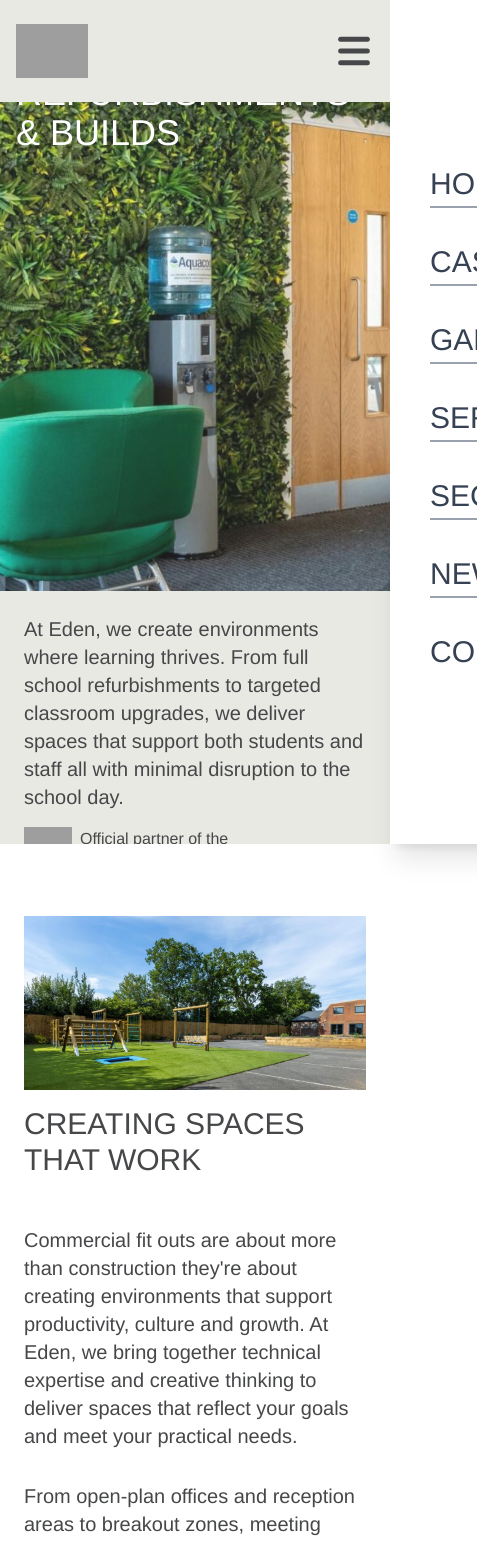
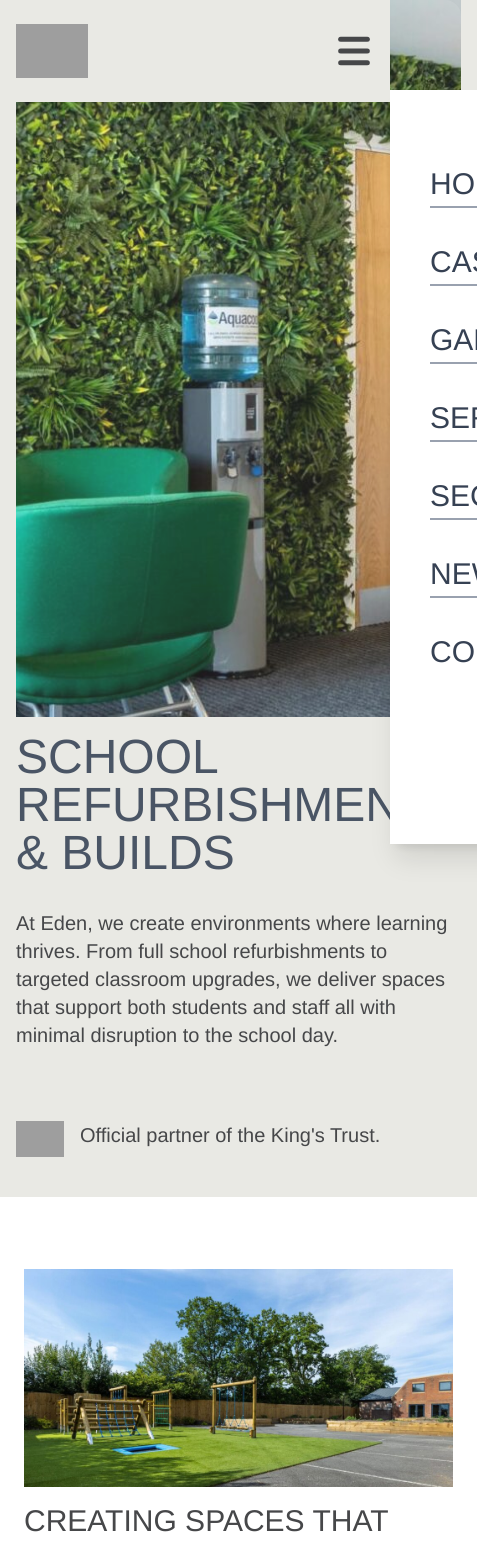
Before and after one commit to Coder-Gamma/edin-website-project, a React (Vite) app: page /education in a window 390 px wide. Shown: the top 1542 px of the page, 477 px wide, since content can reach past the window. Built offline with nearby package versions, Linux system fonts and the light colour scheme; grey boxes are pictures that could not be loaded.

Commit message:
made RetailCardContainer and Completed Retail Page

```diff
--- a/src/components/Template.tsx
+++ b/src/components/Template.tsx
@@ -2,7 +2,8 @@ import React from "react";
 import WhyEden from "./WhyEden";
 interface template {
   backgroundImg: string;
-  heading: string;
+  headingFirstLine: string;
+  headingSecondLine:string;
   leftText: string;
   articleImg: string;
   articleHeading: string;
@@ -15,32 +16,41 @@ const Template = (props: template) => {
   return (
     <div>
       {/* THIS IS THE LANDING AREA WITH BG IMAGE */}
-      <div className="bg-[rgb(233,233,228)] h-screen overflow-hidden ">
-        <div>
+      <div className="bg-[rgb(233,233,228)] min-h-screen overflow-x-hidden ">
+        {/* This div is going to be a wrapper to hindle positioning for desktop */}
+        <div className="relative">
           <section
-            className="relative h-[70vh] bg-cover bg-center bg-no-repeat max-w-[1900px]"
+            className="relative mx-4 h-[85vh] md:h-[70vh] bg-cover bg-center bg-no-repeat max-w-[1900px]"
             style={{ backgroundImage: `url(${props.backgroundImg})` }}
           >
             <div className="absolute inset-0 bg-white/10 rounded-2xl"></div>
-            <h1 className="md:absolute uppercase text-4xl md:text-8xl font-normal border-t border-gray-300 md:mt-25  text-white md:top-30 px-4 py-8">
-              {props.heading}
-            </h1>
           </section>
+          <h1
+            className=" uppercase  font-[52] text-gray-600   text-5xl  px-4 py-4 mb-4
+         md:text-8xl md:font-[75] md:absolute  md:mt-25   md:top-30  md:text-white md:mx-4 "
+          >
+           {props.headingFirstLine} <br className="hidden md:block" />{props.headingSecondLine}
+          </h1>
         </div>
-        <div className="flex flex-col px-6 md:flex-row justify-between bg-[rgb(233,233,228)] pb-8 md:pb-10 pt-6 md:pt-2 gap-4 md:gap-0 min-h-[30vh] md:min-h-0 ">
-          <div className="max-w-xl">
-            <p className="text-xl md:py-2 font-light">{props.leftText}</p>
+        <div
+          className="flex flex-col px-4 justify-between bg-[rgb(233,233,228)]  gap-4
+        md:flex-row md:gap-0 md:py-10  "
+        >
+          <div className="max-w-xl pb-4">
+            <p className="text-xl font-medium ">
+             {props.leftText}
+            </p>
           </div>
 
-          <div className="flex items-start space-x-2">
+          <div className="flex items-start py-10 md:py-0 gap-4">
             <img
               src="https://edenbuild.co.uk/wp-content/uploads/2025/08/kings-trust-logo-1.svg"
               className="w-12 md:w-[72px] "
               alt="King's Trust Logo"
             />
-            <p className="mt-0 text-base md:text-2xl ">
+            <p className="text-xl md:text-2xl ">
               Official partner of the
-              <br /> King's Trust.
+              <br className="hidden md:block" /> King's Trust.
             </p>
           </div>
         </div>
--- a/src/components/education/Education.tsx
+++ b/src/components/education/Education.tsx
@@ -12,7 +12,8 @@ const Education = () => {
             <div className="grid " key={index}>
               <Template
                 backgroundImg={elem.backgroundImg}
-                heading={elem.heading}
+                headingFirstLine= {elem.headingFirstLine}
+                headingSecondLine={elem.headingSecondLine}
                 leftText={elem.leftText}
                 articleImg={elem.articleImg}
                 articleHeading={elem.articleHeading}
--- a/src/components/education/educationData.ts
+++ b/src/components/education/educationData.ts
@@ -5,7 +5,8 @@ import Education from "../../assets/EducationPageRelatedImage.jpg";
 const educationData = [
   {
     backgroundImg: EducationPageBackgroundImg,
-    heading: "School refurbishments & Builds",
+    headingFirstLine: "School refurbishments",
+    headingSecondLine: "& Builds",
     leftText:
       "At Eden, we create environments where learning thrives. From full school refurbishments to targeted classroom upgrades, we deliver spaces that support both students and staff all with minimal disruption to the school day.",
     articleImg: EducationArtcleImg,
--- a/src/components/retail/Retail.tsx
+++ b/src/components/retail/Retail.tsx
@@ -1,8 +1,13 @@
 import React from "react";
 import articleBgImage from "../../assets/Brunello-3-1920x726.jpg";
+import retailArticleImage from "../../assets/Retail-article-image.jpg";
+import retailFashionImage from "../../assets/Brunello-1.jpg";
+import aboutImg from "../../assets/EdenOffice-9-1024x727.jpg";
+import RetailCard from "./RetailCardContainer";
 
 const Retail = () => {
   return (
+    <div>
       <div className="bg-[rgb(233,233,228)] min-h-screen overflow-x-hidden ">
         {/* This div is going to be a wrapper to hindle positioning for desktop */}
         <div className="relative">
@@ -46,6 +51,111 @@ const Retail = () => {
           </div>
         </div>
       </div>
+      <div className="mt-18">
+        <div className="grid md:grid-cols-[5fr_2fr] md:gap-25 mx-6">
+          <div>
+            <img src={retailArticleImage} alt="article image" />
+          </div>
+          <div className="flex flex-col gap-8">
+            <p className="text-xl">
+              From independent boutiques to multi-site rollouts, our team works
+              closely with retailers, designers and developers to deliver spaces
+              that are both visually impactful and commercially focused. Every
+              detail is considered, every finish is deliberate.
+            </p>
+            <h2 className="font-bold text-2xl">
+              A considered approach to retail
+            </h2>
+            <p className="text-xl">
+              The retail landscape is constantly evolving. With footfall, dwell
+              time and brand loyalty more important than ever, we approach each
+              project with fresh thinking and attention to the details that
+              drive performance.
+            </p>
+            <p className="text-xl">
+              Our role goes far beyond fit out. We're a partner who can support
+              with layout planning, compliance, logistics and end-to-end project
+              management. Whether it's a high street flagship or a space within
+              a larger mixed-use scheme, our delivery is seamless, flexible and
+              fully transparent.
+            </p>
+          </div>
+        </div>
+        <div className="mt-18 h-full ">
+          <img
+            src={retailFashionImage}
+            alt=""
+            className="h-full object-cover"
+          />
+        </div>
+      </div>
+
+      {/* YEHA BATA WHY EDEN SECTION START */}
+      <div className="mx-4 my-20 md:my-30">
+        <div>
+          <h3 className="text-4xl font-light mb-18">BUILT FOR PERFORMANCE</h3>
+        </div>
+        <div className="grid md:grid-cols-3 gap-4">
+          <div className="flex gap-6 flex-col">
+            <div>
+              <p className=" mb-6 text-lg">
+                We know how important timing, coordination and quality are in a
+                live retail environment. Our projects are managed through a
+                cloud-based platform, giving clients and teams real-time
+                visibility from day one to handover. We build trust through
+                clear communication, rigorous processes and high standards.
+              </p>
+              <p className="text-lg font-normal">
+                All works are delivered to ISO9001-accredited quality management
+                systems, giving you full confidence in the care, control and
+                craftsmanship behind your retail space.
+              </p>
+            </div>
+          </div>
+          <div>
+            <p className=" font-normal text-3xl">What We deliver:</p>
+            <ul className="px-5 list-disc text-lg">
+              <li className="my-4">Bespoke retail fit outs</li>
+              <li className="my-4">Retail refurbishments and refits</li>
+              <li className="my-4">Storefront and shopfront installation</li>
+              <li className="my-4">Design development and prototyping</li>
+              <li className="my-4">Joinery, fixtures and finishes</li>
+              <li className="my-4">Project management and aftercare</li>
+            </ul>
+          </div>
+          <div>
+            <img
+              src={aboutImg}
+              alt="a girl wearing glasses smiling happily"
+              className=""
+            />
+          </div>
+        </div>
+      </div>
+
+      {/* --------------------------cARDS SECTION-------------------------  */}
+      <div>
+        <div className="mx-4 md:mt-60">
+          <div className="w-[30%] border-2 border-gray-400"></div>
+          <h1 className="text-6xl my-8 font-light uppercase">
+            Case <br /> Studies
+          </h1>
+        </div>
+      </div>
+      <div>
+        <div className="flex justify-end mx-4 ">
+          <p className="text-xl underline cursor-pointer">
+            View all Case Studies
+          </p>
+        </div>
+        <RetailCard />
+      </div>
+      <div className="flex justify-start mx-4 md:my-30">
+        <p className="text-xl underline cursor-pointer">
+          View all Case Studies
+        </p>
+      </div>
+    </div>
   );
 };
 
--- /dev/null
+++ b/src/components/retail/RetailCardContainer.tsx
@@ -0,0 +1,21 @@
+import cardData2 from "../../data/cardData2";
+import Cards from "../home/Cards";
+
+const RetailCard = () => {
+  const selectedCards = [cardData2[10], cardData2[0], cardData2[2]];
+  return (
+    <div className="grid grid-cols-1 md:grid-cols-3 gap-8 mx-4 my-20">
+      {selectedCards.map((item, index) => (
+        <Cards
+          key={index}
+          category={item.category}
+          projectImg={item.projectImg}
+          pname={item.pname}
+          showCategory={false}
+        />
+      ))}
+    </div>
+  );
+};
+
+export default RetailCard;
--- a/src/data/cardData2.ts
+++ b/src/data/cardData2.ts
@@ -7,7 +7,8 @@ import Risley from "../assets/Riseley_-506x623.jpg";
 import NetherhallGardens from "../assets/NGardens-2-506x623.jpg";
 import camberwellImage from "../assets/Carmbellwell.jpg";
 import fit4lessGym from "../assets/gym.jpg";
-import Urban from "../assets/Urban-limitz.jpg"
+import Urban from "../assets/Urban-limitz.jpg";
+import forDealership from "../assets/Gates-Main-780x519.jpg";
 const cardData2 = [
   {
     category: "Community Center",
@@ -59,5 +60,10 @@ const cardData2 = [
     projectImg: Urban,
     pname: "Urban Limitz, Harlow",
   },
+  {
+    category: "Retail",
+    projectImg: forDealership,
+    pname: "Ford Dealership, Harlow",
+  },
 ];
 export default cardData2;
```
Also changed, not shown: src/assets/EdenOffice-9-1024x727.jpg (added). Lines whose indentation alone changed are shown as unchanged.
